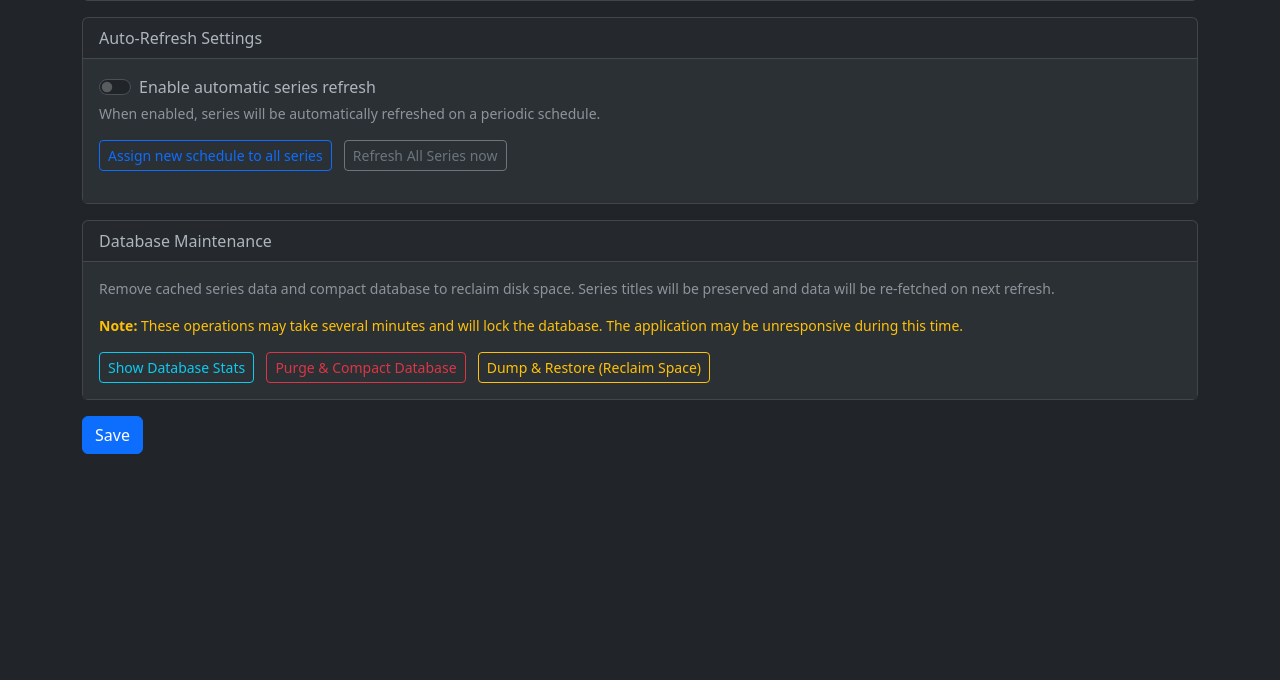
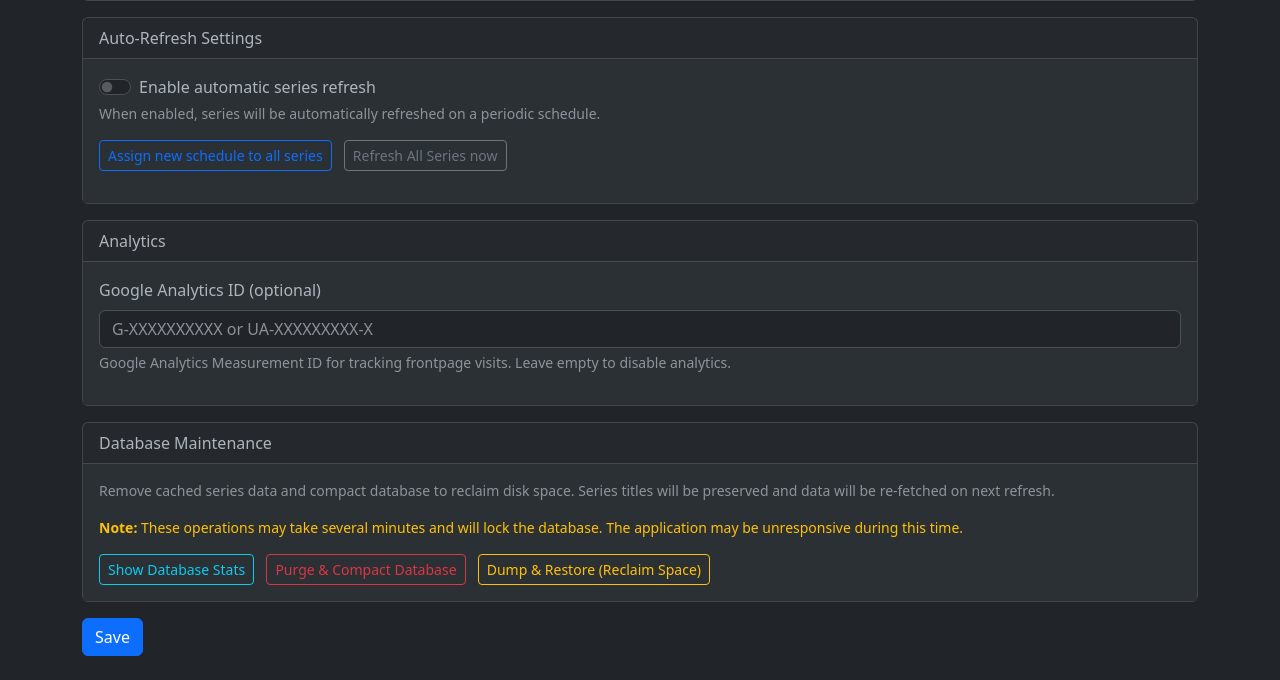
Before and after one commit to elcool0r/audiobook-tracker, a Python web app: template tracker/templates/settings.html in a window 1280 px wide. Shown: the part 1393-2073 px from the top of the page. Before the commit the page ends 1847 px from the top, so only its background shows below. Run offline with Jinja, Linux system fonts and the light colour scheme; the template is opened without the code that fills it, so the values that code supplies are empty.

Commit message:
feat: add Google Analytics ID setting and integrate into frontpage and settings templates

```diff
--- a/tracker/api.py
+++ b/tracker/api.py
@@ -93,6 +93,7 @@ class SettingsSaveRequest(BaseModel):
     users_can_edit_frontpage_slug: bool | None = None
     debug_logging: bool | None = None
     developer_mode: bool | None = None
+    google_analytics_id: str | None = None
 
 
 class SeriesBookVisibilityRequest(BaseModel):
@@ -205,6 +206,7 @@ async def api_save_settings(payload: SettingsSaveRequest, user=Depends(get_curre
         users_can_edit_frontpage_slug=payload.users_can_edit_frontpage_slug if payload.users_can_edit_frontpage_slug is not None else current.users_can_edit_frontpage_slug,
         debug_logging=payload.debug_logging if payload.debug_logging is not None else current.debug_logging,
         developer_mode=payload.developer_mode if payload.developer_mode is not None else current.developer_mode,
+        google_analytics_id=payload.google_analytics_id if payload.google_analytics_id is not None else current.google_analytics_id,
     )
     save_settings(updated)
     try:
--- a/tracker/app.py
+++ b/tracker/app.py
@@ -644,10 +644,13 @@ def create_app() -> FastAPI:
             "username": username,
         }
 
+        settings = load_settings()
+
         return templates.TemplateResponse(
             "frontpage.html",
             {
                 "request": request,
+                "settings": settings,
                 "public_nav": True,
                 "brand_title": "Audiobook Tracker",
                 "hide_nav": True,
--- a/tracker/settings.py
+++ b/tracker/settings.py
@@ -26,6 +26,7 @@ class Settings(BaseModel):
     debug_logging: bool = False
     developer_mode: bool = False
     default_num_results: int = 10
+    google_analytics_id: Optional[str] = None
 
 
 def default_settings() -> Settings:
@@ -49,6 +50,7 @@ def default_settings() -> Settings:
         debug_logging=False,
         developer_mode=False,
         default_num_results=10,
+        google_analytics_id=None,
     )
 
 
--- a/tracker/templates/settings.html
+++ b/tracker/templates/settings.html
@@ -108,6 +108,17 @@
   </div>
 
   <div class="card mb-3">
+    <div class="card-header">Analytics</div>
+    <div class="card-body">
+      <div class="mb-3">
+        <label class="form-label">Google Analytics ID (optional)</label>
+        <input class="form-control" name="google_analytics_id" placeholder="G-XXXXXXXXXX or UA-XXXXXXXXX-X" value="{{ settings.google_analytics_id or '' }}" />
+        <div class="form-text">Google Analytics Measurement ID for tracking frontpage visits. Leave empty to disable analytics.</div>
+      </div>
+    </div>
+  </div>
+
+  <div class="card mb-3">
     <div class="card-header">Database Maintenance</div>
     <div class="card-body">
       <p class="text-muted small">Remove cached series data and compact database to reclaim disk space. Series titles will be preserved and data will be re-fetched on next refresh.</p>
@@ -203,7 +214,8 @@ form.addEventListener('submit', async (ev) => {
     proxy_username: form.proxy_username.value || null,
     proxy_password: form.proxy_password.value || null,
     secret_key: currentSettings && currentSettings.secret_key || null,
-    users_can_edit_frontpage_slug: form.users_can_edit_frontpage_slug.checked || false
+    users_can_edit_frontpage_slug: form.users_can_edit_frontpage_slug.checked || false,
+    google_analytics_id: form.google_analytics_id.value || null
   };
   const resp = await fetch(apiPath('/api/settings'), {method:'POST', headers:{'Content-Type':'application/json'}, body: JSON.stringify(data)});
   if (resp.ok) {
```
Also changed, not shown: tracker/templates/frontpage.html (+10 -0 lines).
